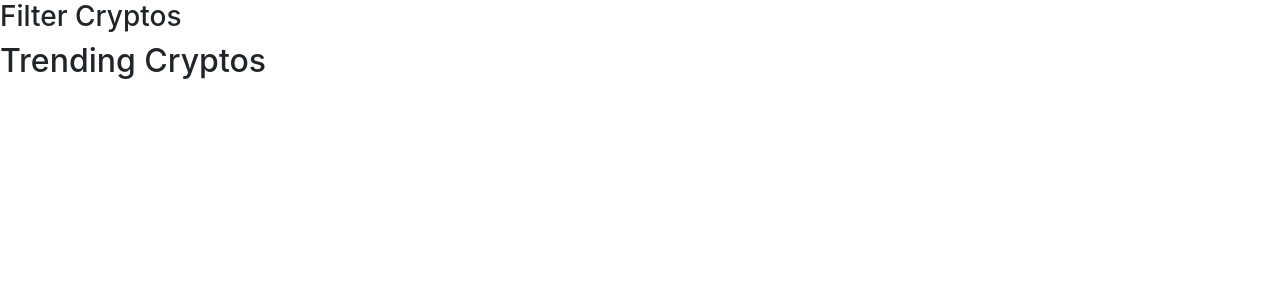
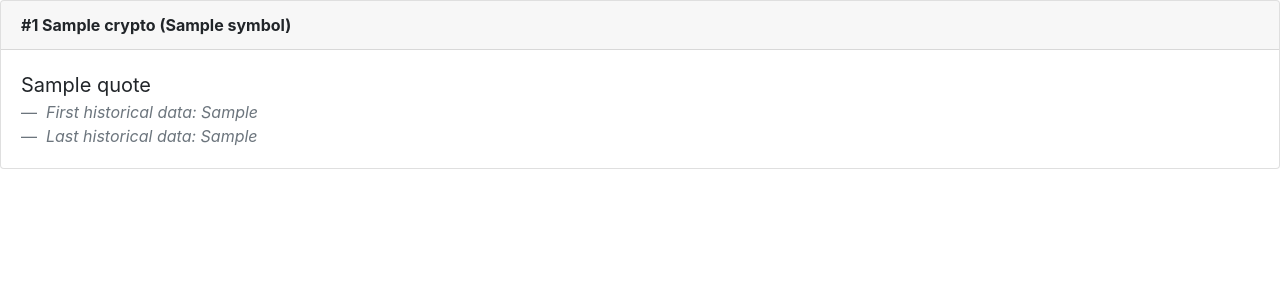
Before and after one commit to Jacob-Short/crypto_tracker, a Django app: template templates/api_dashboard.html in a window 1280 px wide. Shown: the part 56-356 px from the top of the page. Run offline with Django 3.2, Linux system fonts and the light colour scheme; the template is opened without the code that fills it: most values are stand-ins (such as "Sample title", 1, 10 or a date in 2020); some libraries are stand-ins or nearby versions.

Commit message:
updated Crypto Class and endpoints for mapping, added results to api-dash

```diff
--- a/api/helpers.py
+++ b/api/helpers.py
@@ -1,5 +1,5 @@
 import requests
-import mysecrets
+from .mysecrets import API_KEY
 from pprint import pprint as pp
 
 
@@ -9,7 +9,7 @@ class CryptoCurrency:
         self.apiurl = "https://pro-api.coinmarketcap.com"
         self.headers = {
             "Accepts": "application/json",
-            "X-CMC_PRO_API_KEY": mysecrets.API_KEY,
+            "X-CMC_PRO_API_KEY": API_KEY,
         }
         self.session = requests.Session()
         self.session.headers.update(self.headers)
--- a/templates/api_dashboard.html
+++ b/templates/api_dashboard.html
@@ -1,8 +1,6 @@
-{% extends 'base.html' %}
-{% load static %}
+{% extends 'base.html' %} {% load static %}
 <!DOCTYPE html>
 <html lang="en">
-
   <head>
     <meta charset="UTF-8" />
     <meta http-equiv="X-UA-Compatible" content="IE=edge" />
@@ -13,10 +11,29 @@
   <body>
     {% block content %}
     <div>
-    <h3>Filter Cryptos</h3>
-    <h2>Trending Cryptos</h2>
+      {% for crypto in cryptos %}
+      <div class="card">
+        <div class="card-header">
+          <b>#{{ crypto.rank }} {{crypto.name}} ({{crypto.symbol}})</b>
+        </div>
+        <div class="card-body">
+          <blockquote class="blockquote mb-0">
+            <p>{{Crypto.quote}}</p>
+            <footer class="blockquote-footer">
+              <cite title="Source Title"
+                >First historical data: {{ crypto.first_historical_data }}</cite
+              >
+            </footer>
+            <footer class="blockquote-footer">
+              <cite title="Source Title"
+                >Last historical data: {{ crypto.last_historical_data }}</cite
+              >
+            </footer>
+          </blockquote>
+        </div>
+      </div>
+      {% endfor %}
     </div>
     {% endblock %}
   </body>
-
 </html>
```
Also changed, not shown: api/views.py (+16 -6 lines), db.sqlite3. Lines whose indentation alone changed are shown as unchanged.
